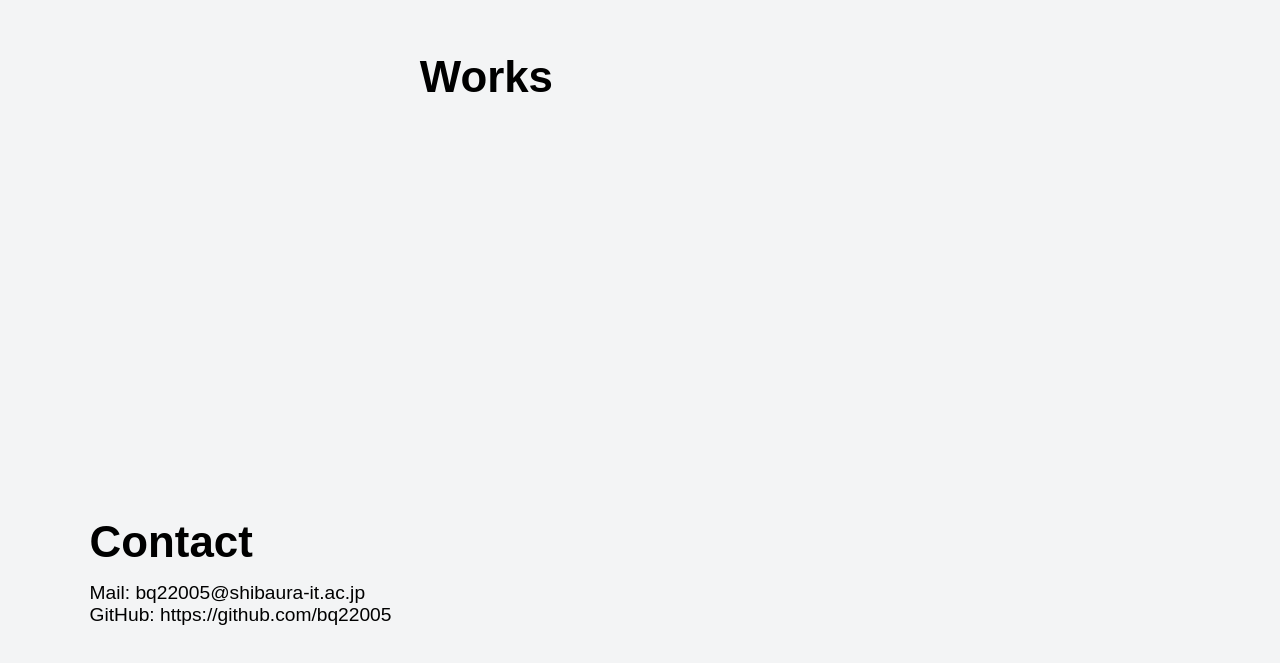
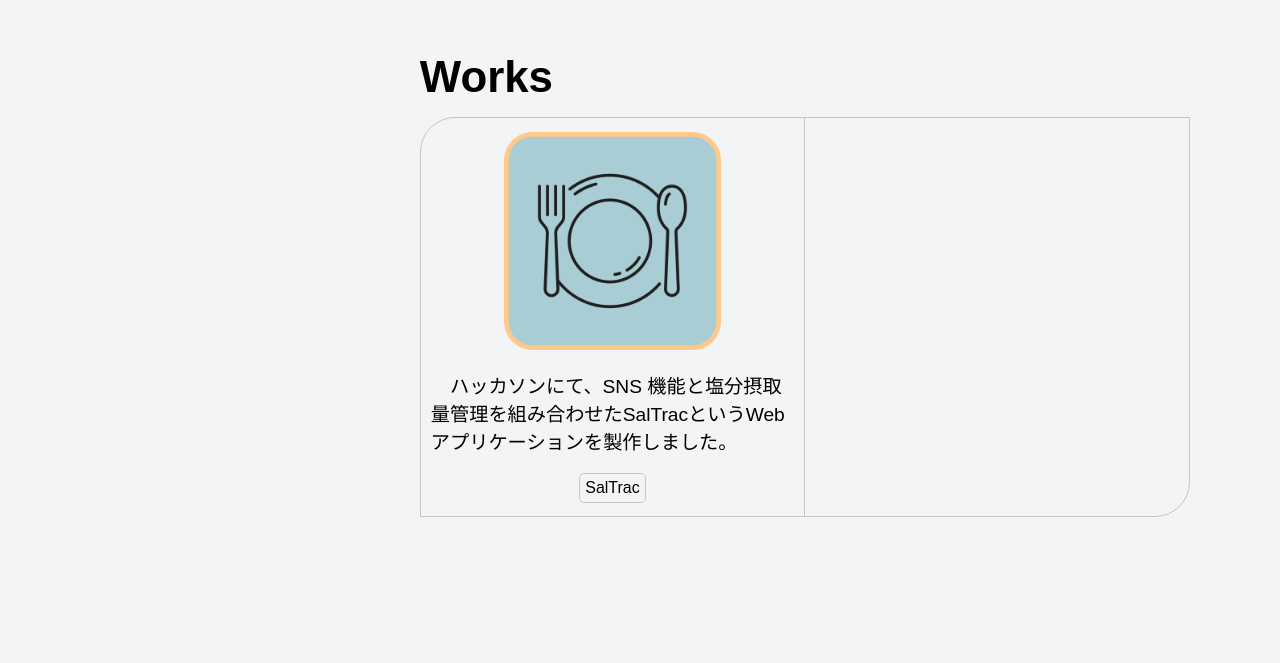
Before and after one commit to bq22005/portfolio, a Next.js app: page / in a window 1280 px wide. Shown: the part 1557-2220 px from the top of the page. Built offline with nearby package versions, Linux system fonts and the light colour scheme; a web font is replaced by a local one.

Commit message:
Update works layout

```diff
--- /dev/null
+++ b/src/app/components/layouts/WorkItem.module.css
@@ -0,0 +1,29 @@
+.workItem {
+  padding: 5px 10px;
+  width: 50%;
+  height: 100%;
+  border-right: solid 1px #c5c5c5;
+  display: flex;
+  flex-direction: column;
+  align-items: center;
+  justify-content: space-around;
+}
+
+.imageContainer {
+  width: 60%;
+}
+
+.appImg {
+  width: 100%;
+  object-fit: cover;
+}
+
+.text {
+  font-size: clamp(0.5rem, calc(0.5rem + 1.0vw), 1.2rem);
+}
+
+.appName {
+  padding: 5px;
+  border: solid 1px #c5c5c5;
+  border-radius: 5px;
+}
--- /dev/null
+++ b/src/app/components/layouts/WorkItem.tsx
@@ -0,0 +1,21 @@
+import styles from "./WorkItem.module.css";
+import { HTMLAttributes } from "react";
+
+type Props = HTMLAttributes<HTMLDivElement> & {
+  imgSrc: string;
+  imgAlt: string;
+  explanation: string;
+  link: string;
+}
+
+export function WorkItem({ children, imgSrc, imgAlt, explanation, link }: Props) {
+  return (
+    <div className={styles.workItem}>
+      <div className={styles.imageContainer}>
+        <img className={styles.appImg} src={imgSrc} alt={imgAlt} />
+      </div>
+      <p className={styles.text}>{explanation}</p>
+      <p className={styles.appName}><a href={link} target="_blank">{children}</a></p>
+    </div>
+  );
+}
--- a/src/app/components/layouts/Works.module.css
+++ b/src/app/components/layouts/Works.module.css
@@ -4,3 +4,11 @@
   min-width: 250px;
   max-width: 800px;
 }
+
+.container {
+  height: 80vw;
+  max-height: 400px;
+  border: 1px solid #c5c5c5;
+  border-radius: 35px 0;
+  overflow: hidden;
+}
--- a/src/app/components/layouts/Works.tsx
+++ b/src/app/components/layouts/Works.tsx
@@ -1,10 +1,21 @@
 import styles from "./Works.module.css";
 import { Title } from "@/app/components/elements/Title";
+import { WorkItem } from "./WorkItem";
 
 export function Works() {
   return (
     <div className={styles.works}>
       <Title>Works</Title>
+      <div className={styles.container}>
+        <WorkItem
+          imgSrc="/SalTrac-icon.png"
+          imgAlt="saltrac-icon"
+          explanation="　ハッカソンにて、SNS 機能と塩分摂取量管理を組み合わせたSalTracというWebアプリケーションを製作しました。"
+          link="https://github.com/Dreams20250215/SalTrac.git"
+        >
+          SalTrac
+        </WorkItem>
+      </div>
     </div>
   );
 }
```
Also changed, not shown: public/SalTrac-icon.png (added).
